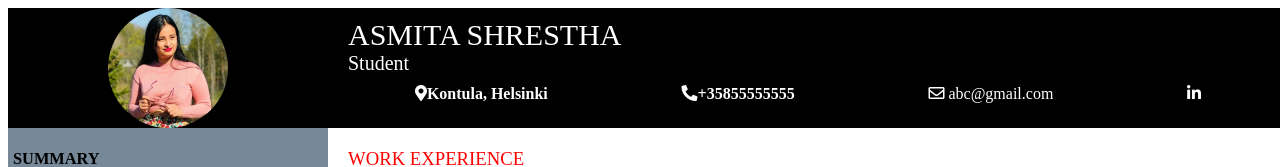
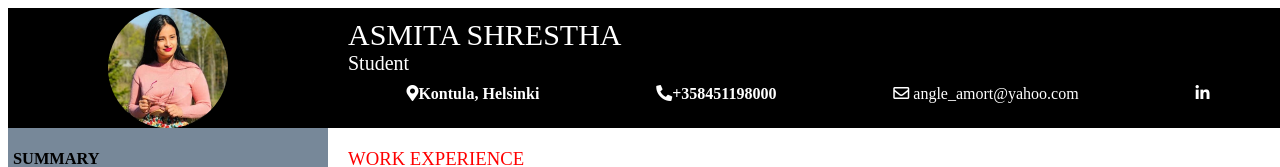
Before and after one commit to asmita143/cv-learning, a plain HTML site: page index.html in a window 1280 px wide. Shown: the top 167 px of the page. Drawn offline with Linux system fonts and the light colour scheme.

Commit message:
contact-update

```diff
--- a/index.html
+++ b/index.html
@@ -72,8 +72,8 @@
             <div id="occupation">Student</div>
             <div id="contacts">
                 <i class="fas fa-map-marker-alt">Kontula, Helsinki</i>
-                <i class="fas fa-phone-alt">+35855555555</i>
-                <i class="far fa-envelope"> abc@gmail.com</i>
+                <i class="fas fa-phone-alt">+358451198000</i>
+                <i class="far fa-envelope"> angle_amort@yahoo.com</i>
                 <a class="links" href="https://google.com/">
                     <i class="fab fa-linkedin-in"></i>
                 </a>
```
